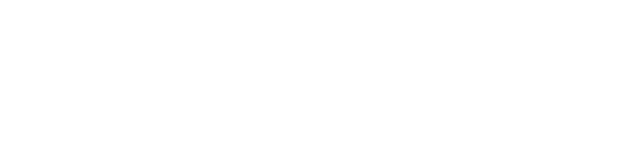
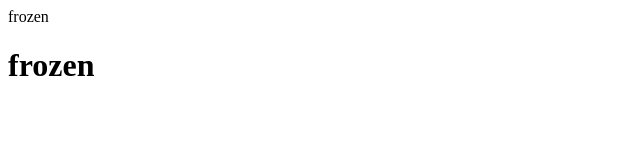
Before and after one commit to neveshelena876-droid/helena-zanona, a plain HTML site: page index.html in a window 1280 px wide. Shown: the whole page, without its empty margins (0-640 px from the left). Drawn offline with Linux system fonts and the light colour scheme.

Commit message:
Update index.html

```diff
--- a/index.html
+++ b/index.html
@@ -2,5 +2,16 @@
 <html lang = pt-br>
   <head>
   <meta charset="UTF-8">
-  <meta name="viewport" content="width=device-width, in
+  <meta name="viewport" content="width=device-width, initaial-scle=1.0">
+  </title>frozen</title>
     </head>
+</head>
+   <body>
+   </header>
+     <h1>frozen</h1>
+   </header>
+     <div>
+
+     </div>
+   </body>
+</html>
```
